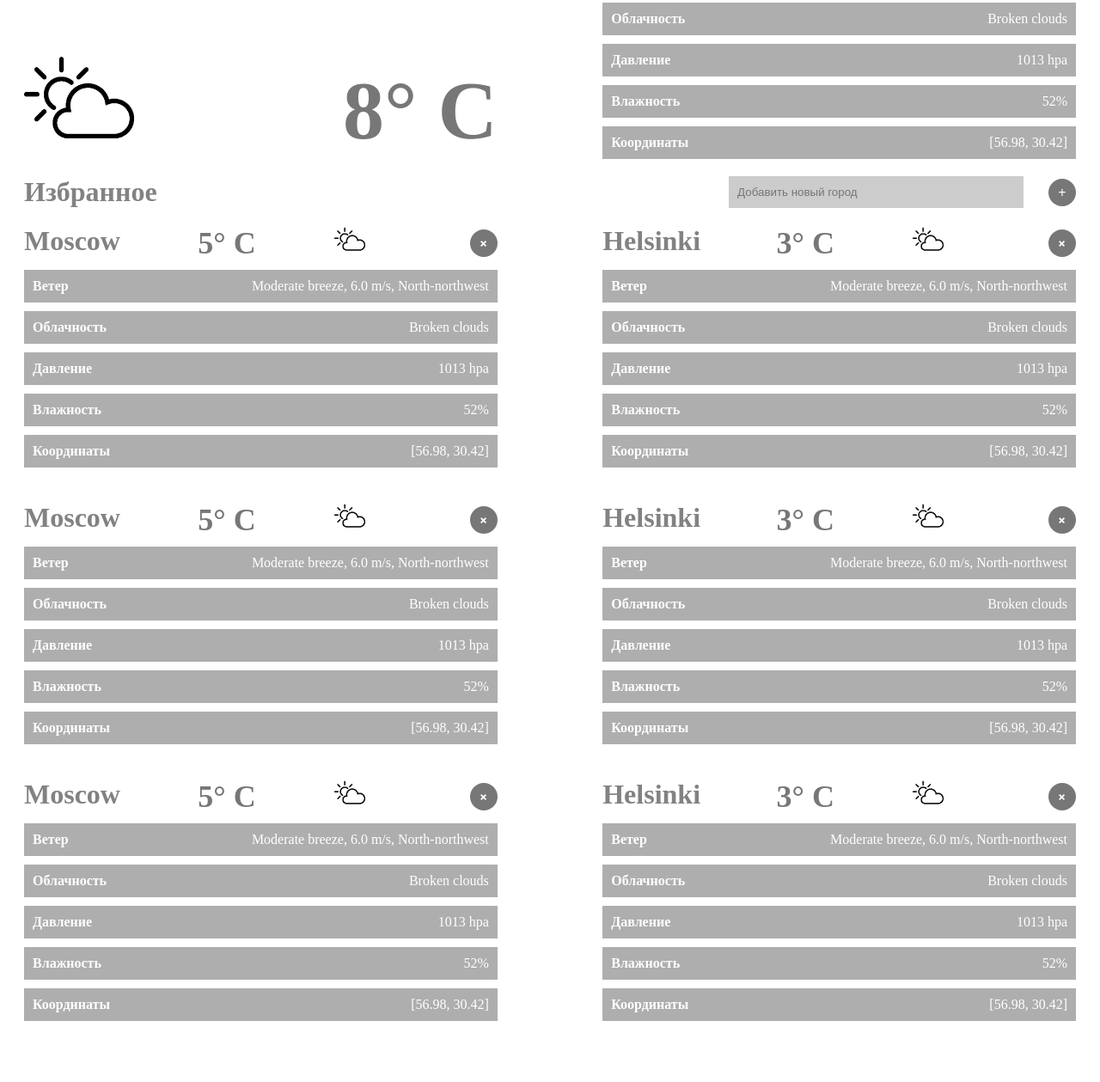
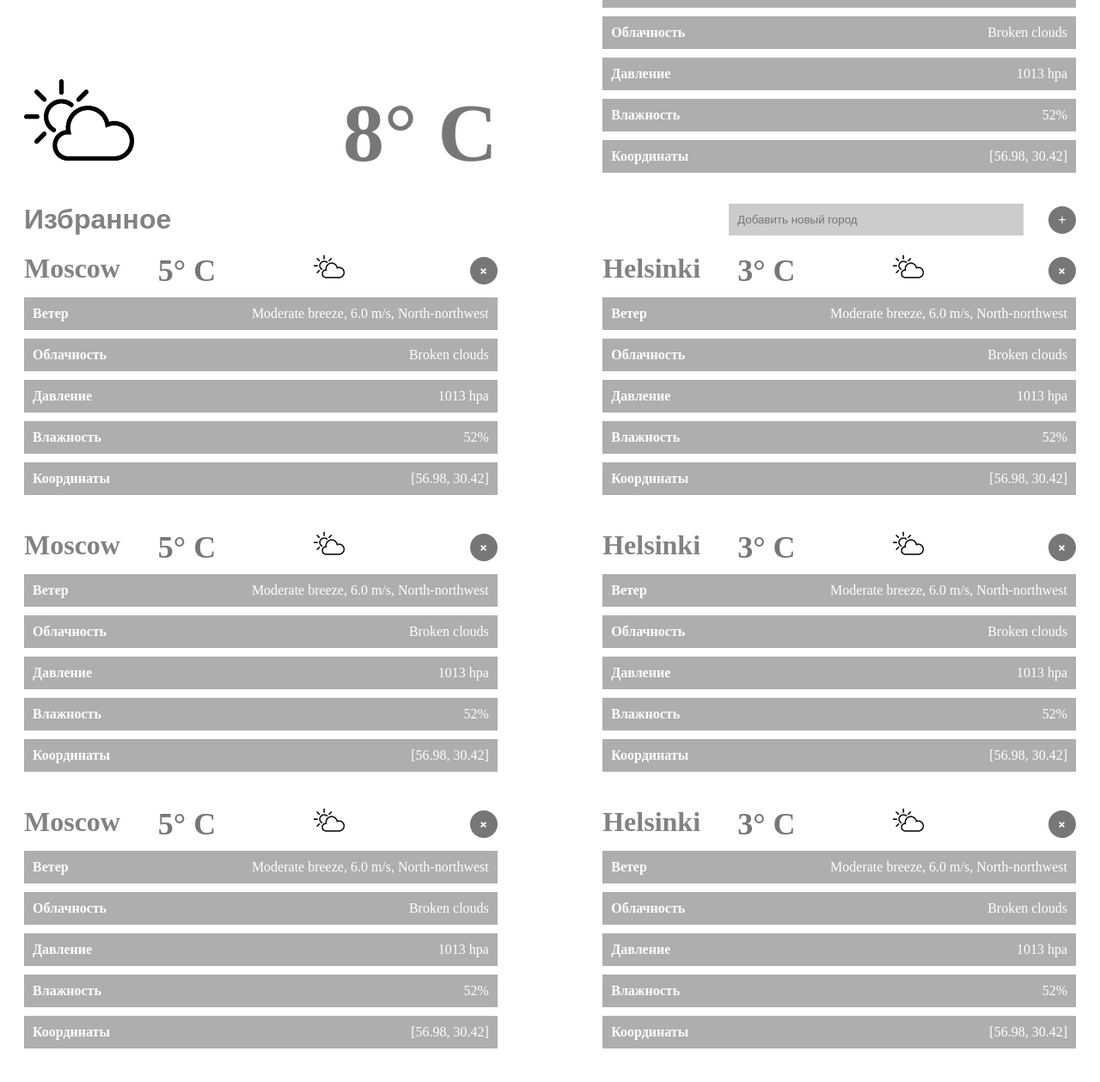
Before and after one commit to grambron/grambron.github.io, a plain HTML site: page index.html in a window 1280 px wide. Shown: the part 145-1404 px from the top of the page at 86% size. Drawn offline with Linux system fonts and the light colour scheme.

Commit message:
fixed bags

```diff
--- a/index.html
+++ b/index.html
@@ -10,7 +10,8 @@
     <section class="current_weather">
         <div class="current_weather_top">
             <h1>Погода здесь</h1>
-            <button class="grey_btn"><span class="grey_btn_text">Обновить геолокацию</span></button>
+            <button class="grey_btn">Обновить геолокацию</button>
+            <button class="grey_btn_pic"></button>
         </div>
         <div class="current_weather_main">
             <div class="current_weather_left">
@@ -20,220 +21,220 @@
                     <div class="big_degrees">8&#xb0; C</div>
                 </div>
             </div>
-            <div class="current_weather_right weather_info">
-                <div class="item">
+            <ul class="current_weather_right weather_info">
+                <li class="item">
                     <div class="item_name">Ветер</div>
                     <div class="item_value">Moderate breeze, 6.0 m/s, North-northwest</div>
-                </div>
-                <div class="item">
+                </li>
+                <li class="item">
                     <div class="item_name">Облачность</div>
                     <div class="item_value">Broken clouds</div>
-                </div>
-                <div class="item">
+                </li>
+                <li class="item">
                     <div class="item_name">Давление</div>
                     <div class="item_value">1013 hpa</div>
-                </div>
-                <div class="item">
+                </li>
+                <li class="item">
                     <div class="item_name">Влажность</div>
                     <div class="item_value">52%</div>
-                </div>
-                <div class="item">
+                </li>
+                <li class="item">
                     <div class="item_name">Координаты</div>
                     <div class="item_value">[56.98, 30.42]</div>
-                </div>
-            </div>
+                </li>
+            </ul>
         </div>
     </section>
     <section class="favorites">
         <div class="favorites_top_block">
-            <span class="bold_title">Избранное</span>
+            <h2 class="bold_title">Избранное</h2>
             <form class="add_new_town">
                 <input class="new_town" name="name" placeholder="Добавить новый город">
                 <button class="add_new_button">+</button>
             </form>
         </div>
-        <div class="city_weather_wrapper">
-            <div class="city_weather">
+        <ul class="city_weather_wrapper">
+            <li class="city_weather">
                 <div class="city_weather_top_block">
-                    <span class="bold_title top_block_city_name">Moscow</span>
+                    <h3 class="bold_title top_block_city_name">Moscow</h3>
                     <div class="degrees">5&#xb0; C</div>
                     <div class="icon_container"><img src="img/cloudy.png" class="mini_weather_icon"></div>
                     <button class="delete_button">+</button>
                 </div>
-                <div class="weather_info">
-                    <div class="item">
+                <ul class="weather_info">
+                    <li class="item">
                         <div class="item_name">Ветер</div>
                         <div class="item_value">Moderate breeze, 6.0 m/s, North-northwest</div>
-                    </div>
-                    <div class="item">
+                    </li>
+                    <li class="item">
                         <div class="item_name">Облачность</div>
                         <div class="item_value">Broken clouds</div>
-                    </div>
-                    <div class="item">
+                    </li>
+                    <li class="item">
                         <div class="item_name">Давление</div>
                         <div class="item_value">1013 hpa</div>
-                    </div>
-                    <div class="item">
+                    </li>
+                    <li class="item">
                         <div class="item_name">Влажность</div>
                         <div class="item_value">52%</div>
-                    </div>
-                    <div class="item">
+                    </li>
+                    <li class="item">
                         <div class="item_name">Координаты</div>
                         <div class="item_value">[56.98, 30.42]</div>
-                    </div>
-                </div>
-            </div>
-            <div class="city_weather">
+                    </li>
+                </ul>
+            </li>
+            <li class="city_weather">
                 <div class="city_weather_top_block">
-                    <span class="bold_title top_block_city_name">Helsinki</span>
+                    <h3 class="bold_title top_block_city_name">Helsinki</h3>
                     <div class="degrees">3&#xb0; C</div>
                     <div class="icon_container"><img src="img/cloudy.png" class="mini_weather_icon"></div>
                     <button class="delete_button">+</button>
                 </div>
-                <div class="weather_info">
-                    <div class="item">
+                <ul class="weather_info">
+                    <li class="item">
                         <div class="item_name">Ветер</div>
                         <div class="item_value">Moderate breeze, 6.0 m/s, North-northwest</div>
-                    </div>
-                    <div class="item">
+                    </li>
+                    <li class="item">
                         <div class="item_name">Облачность</div>
                         <div class="item_value">Broken clouds</div>
-                    </div>
-                    <div class="item">
+                    </li>
+                    <li class="item">
                         <div class="item_name">Давление</div>
                         <div class="item_value">1013 hpa</div>
-                    </div>
-                    <div class="item">
+                    </li>
+                    <li class="item">
                         <div class="item_name">Влажность</div>
                         <div class="item_value">52%</div>
-                    </div>
-                    <div class="item">
+                    </li>
+                    <li class="item">
                         <div class="item_name">Координаты</div>
                         <div class="item_value">[56.98, 30.42]</div>
-                    </div>
-                </div>
-            </div>
-            <div class="city_weather">
+                    </li>
+                </ul>
+            </li>
+            <li class="city_weather">
                 <div class="city_weather_top_block">
-                    <span class="bold_title top_block_city_name">Moscow</span>
+                    <h3 class="bold_title top_block_city_name">Moscow</h3>
                     <div class="degrees">5&#xb0; C</div>
                     <div class="icon_container"><img src="img/cloudy.png" class="mini_weather_icon"></div>
                     <button class="delete_button">+</button>
                 </div>
-                <div class="weather_info">
-                    <div class="item">
+                <ul class="weather_info">
+                    <li class="item">
                         <div class="item_name">Ветер</div>
                         <div class="item_value">Moderate breeze, 6.0 m/s, North-northwest</div>
-                    </div>
-                    <div class="item">
+                    </li>
+                    <li class="item">
                         <div class="item_name">Облачность</div>
                         <div class="item_value">Broken clouds</div>
-                    </div>
-                    <div class="item">
+                    </li>
+                    <li class="item">
                         <div class="item_name">Давление</div>
                         <div class="item_value">1013 hpa</div>
-                    </div>
-                    <div class="item">
+                    </li>
+                    <li class="item">
                         <div class="item_name">Влажность</div>
                         <div class="item_value">52%</div>
-                    </div>
-                    <div class="item">
+                    </li>
+                    <li class="item">
                         <div class="item_name">Координаты</div>
                         <div class="item_value">[56.98, 30.42]</div>
-                    </div>
-                </div>
-            </div>
-            <div class="city_weather">
+                    </li>
+                </ul>
+            </li>
+            <li class="city_weather">
                 <div class="city_weather_top_block">
-                    <span class="bold_title top_block_city_name">Helsinki</span>
+                    <h3 class="bold_title top_block_city_name">Helsinki</h3>
                     <div class="degrees">3&#xb0; C</div>
                     <div class="icon_container"><img src="img/cloudy.png" class="mini_weather_icon"></div>
                     <button class="delete_button">+</button>
                 </div>
-                <div class="weather_info">
-                    <div class="item">
+                <ul class="weather_info">
+                    <li class="item">
                         <div class="item_name">Ветер</div>
                         <div class="item_value">Moderate breeze, 6.0 m/s, North-northwest</div>
-                    </div>
-                    <div class="item">
+                    </li>
+                    <li class="item">
                         <div class="item_name">Облачность</div>
                         <div class="item_value">Broken clouds</div>
-                    </div>
-                    <div class="item">
+                    </li>
+                    <li class="item">
                         <div class="item_name">Давление</div>
                         <div class="item_value">1013 hpa</div>
-                    </div>
-                    <div class="item">
+                    </li>
+                    <li class="item">
                         <div class="item_name">Влажность</div>
                         <div class="item_value">52%</div>
-                    </div>
-                    <div class="item">
+                    </li>
+                    <li class="item">
                         <div class="item_name">Координаты</div>
                         <div class="item_value">[56.98, 30.42]</div>
-                    </div>
-                </div>
-            </div>
-            <div class="city_weather">
+                    </li>
+                </ul>
+            </li>
+            <li class="city_weather">
                 <div class="city_weather_top_block">
-                    <span class="bold_title top_block_city_name">Moscow</span>
+                    <h3 class="bold_title top_block_city_name">Moscow</h3>
                     <div class="degrees">5&#xb0; C</div>
                     <div class="icon_container"><img src="img/cloudy.png" class="mini_weather_icon"></div>
                     <button class="delete_button">+</button>
                 </div>
-                <div class="weather_info">
-                    <div class="item">
+                <ul class="weather_info">
+                    <li class="item">
                         <div class="item_name">Ветер</div>
                         <div class="item_value">Moderate breeze, 6.0 m/s, North-northwest</div>
-                    </div>
-                    <div class="item">
+                    </li>
+                    <li class="item">
                         <div class="item_name">Облачность</div>
                         <div class="item_value">Broken clouds</div>
-                    </div>
-                    <div class="item">
+                    </li>
+                    <li class="item">
                         <div class="item_name">Давление</div>
                         <div class="item_value">1013 hpa</div>
-                    </div>
-                    <div class="item">
+                    </li>
+                    <li class="item">
                         <div class="item_name">Влажность</div>
                         <div class="item_value">52%</div>
-                    </div>
-                    <div class="item">
+                    </li>
+                    <li class="item">
                         <div class="item_name">Координаты</div>
                         <div class="item_value">[56.98, 30.42]</div>
-                    </div>
-                </div>
-            </div>
-            <div class="city_weather">
+                    </li>
+                </ul>
+            </li>
+            <li class="city_weather">
                 <div class="city_weather_top_block">
-                    <span class="bold_title top_block_city_name">Helsinki</span>
+                    <h3 class="bold_title top_block_city_name">Helsinki</h3>
                     <div class="degrees">3&#xb0; C</div>
                     <div class="icon_container"><img src="img/cloudy.png" class="mini_weather_icon"></div>
                     <button class="delete_button">+</button>
                 </div>
-                <div class="weather_info">
-                    <div class="item">
+                <ul class="weather_info">
+                    <li class="item">
                         <div class="item_name">Ветер</div>
                         <div class="item_value">Moderate breeze, 6.0 m/s, North-northwest</div>
-                    </div>
-                    <div class="item">
+                    </li>
+                    <li class="item">
                         <div class="item_name">Облачность</div>
                         <div class="item_value">Broken clouds</div>
-                    </div>
-                    <div class="item">
+                    </li>
+                    <li class="item">
                         <div class="item_name">Давление</div>
                         <div class="item_value">1013 hpa</div>
-                    </div>
-                    <div class="item">
+                    </li>
+                    <li class="item">
                         <div class="item_name">Влажность</div>
                         <div class="item_value">52%</div>
-                    </div>
-                    <div class="item">
+                    </li>
+                    <li class="item">
                         <div class="item_name">Координаты</div>
                         <div class="item_value">[56.98, 30.42]</div>
-                    </div>
-                </div>
-            </div>
-        </div>
+                    </li>
+                </ul>
+            </li>
+        </ul>
     </section>
 </main>
 </body>
--- a/style.css
+++ b/style.css
@@ -34,6 +34,7 @@ h2 {
     text-align: center;
     color: #929292;
     cursor: pointer;
+    width: 30%;
 }
 
 .grey_btn_text {
@@ -129,11 +130,17 @@ h2 {
     display: flex;
     justify-content: space-between;
     flex-wrap: wrap;
+    list-style-type: none;
+    padding-left: 0;
 }
 
 .city_weather {
     flex-basis: 45%;
     margin-bottom: 30px;
+}
+
+.weather_info {
+    padding-left: 0;
 }
 
 .city_weather_top_block {
@@ -142,8 +149,8 @@ h2 {
     margin-bottom: 10px;
 }
 
-.top_block_city_name {
-    flex-basis: 33%;
+h3 {
+    margin: 0;
 }
 
 .degrees {
@@ -181,11 +188,32 @@ h2 {
     height: auto;
 }
 
+.grey_btn_pic {
+    display: none;
+}
+
 @media (max-width: 768px){
     .current_weather_left,
     .current_weather_right,
     .city_weather {
         flex-basis: 100%;
+    }
+
+    .grey_btn_pic {
+        margin-top: 10px;
+        display: block;
+        width: 50px;
+        height: 50px;
+        background-image: url("img/update.png");
+        border: 0;
+    }
+
+    h1 {
+        white-space: nowrap;
+    }
+
+    .bold_title {
+        margin-top: -10px;
     }
 
     .current_weather_top {
@@ -196,7 +224,15 @@ h2 {
         flex-basis: auto;
     }
 
-    .grey_btn_text {
+    .grey_btn {
         display: none;
     }
+
+    .favorites_top_block {
+        margin-top: 2%;
+        margin-bottom: 2%;
+        display: grid;
+        grid-template-columns: 100%;
+        grid-template-rows: 50% 50%;
+    }
 }
```
